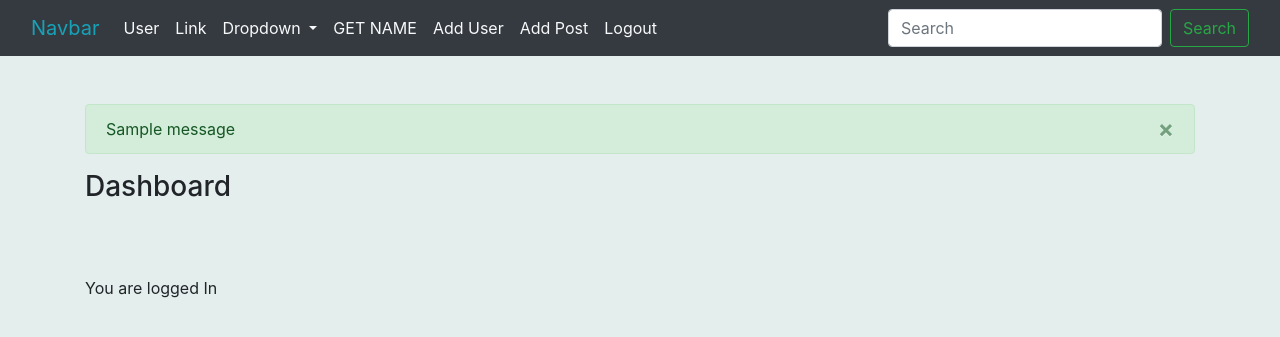
After one commit to SaberHardy/FlaskBlogger, a Flask app: page /dashboard in a window 1280 px wide. The commit adds this page. Shown: the top 337 px of the page. Run offline with Flask 3, Linux system fonts and the light colour scheme; a user stored in the database is signed in; tables that the repository leaves empty hold one stand-in row (values such as "Sample post"); one stand-in notice (Sample message) is shown; some libraries are stand-ins or nearby versions.

Commit message:
login/logout user

```diff
--- a/app.py
+++ b/app.py
@@ -1,10 +1,10 @@
 from flask import Flask, render_template, flash, request, redirect, url_for
-from forms import NameForm, UserForm, PasswordForm, PostForm
+from forms import NameForm, UserForm, PasswordForm, PostForm, LoginForm
 from flask_sqlalchemy import SQLAlchemy
 from datetime import datetime
 from flask_migrate import Migrate
 from werkzeug.security import generate_password_hash, check_password_hash
-from flask_login import UserMixin, login_user, LoginManager
+from flask_login import UserMixin, login_user, LoginManager, login_required, logout_user
 
 app = Flask(__name__)
 
@@ -20,6 +20,51 @@ db = SQLAlchemy(app)
 
 # Migrate the app with database
 migrate = Migrate(app, db)
+
+login_manager = LoginManager()
+login_manager.init_app(app)
+login_manager.login_view = 'login'
+
+
+@login_manager.user_loader
+def load_user(user_id):
+    return Users.query.get(int(user_id))
+
+
+# Login
+@app.route('/login', methods=['GET', 'POST'])
+def login():
+    form = LoginForm()
+    if form.validate_on_submit():
+        user = Users.query.filter_by(
+            username=form.username.data).first()
+        if user:
+            if check_password_hash(user.password_hash,
+                                   form.password.data):
+                login_user(user)
+                flash("Login successfully!")
+                return redirect(url_for('dashboard'))
+            else:
+                flash("Wrong password, try again!!!!!!!")
+        else:
+            flash("The user doesnt exist!!")
+
+    return render_template('members/login.html', form=form)
+
+
+@app.route('/logout', methods=['GET', 'POST'])
+@login_required
+def logout():
+    logout_user()
+
+    return redirect(url_for('login'))
+
+
+# Dashboard
+@app.route('/dashboard', methods=['GET', 'POST'])
+@login_required
+def dashboard():
+    return render_template('members/dashboard.html')
 
 
 class Posts(db.Model):
--- /dev/null
+++ b/templates/members/dashboard.html
@@ -0,0 +1,19 @@
+{% extends 'users/base.html' %}
+
+{% block content %}
+    <div class="container my-5">
+        {% for message in get_flashed_messages() %}
+            <div class="alert alert-success alert-dismissible fade show" role="alert">
+                {{ message }}
+                <button type="button" class="close" data-dismiss="alert" aria-label="Close">
+                    <span aria-hidden="true">&times;</span>
+                </button>
+            </div>
+        {% endfor %}
+        <h3 class="mb-5 ">Dashboard</h3>
+    <br/>
+    <p>You are logged In</p>
+
+
+    </div>
+{% endblock %}
--- a/templates/users/base.html
+++ b/templates/users/base.html
@@ -61,6 +61,21 @@
                        href="{{ url_for('add_post') }}">Add Post</a>
                 </li>
 
+
+                {% if current_user.is_authenticated %}
+                    <li class="nav-item">
+                        <a class="nav-link text-light"
+                           aria-current="page"
+                           href="{{ url_for('logout') }}">Logout</a>
+                    </li>
+                {% else %}
+                    <li class="nav-item">
+                        <a class="nav-link text-light"
+                           aria-current="page"
+                           href="{{ url_for('login') }}">Login</a>
+                    </li>
+                {% endif %}
+
             </ul>
             <form class="d-flex" role="search">
                 <input class="form-control me-2" type="search" placeholder="Search" aria-label="Search">
```
Also changed, not shown: forms.py (+7 -0 lines), templates/members/login.html (+3 -53 lines).
